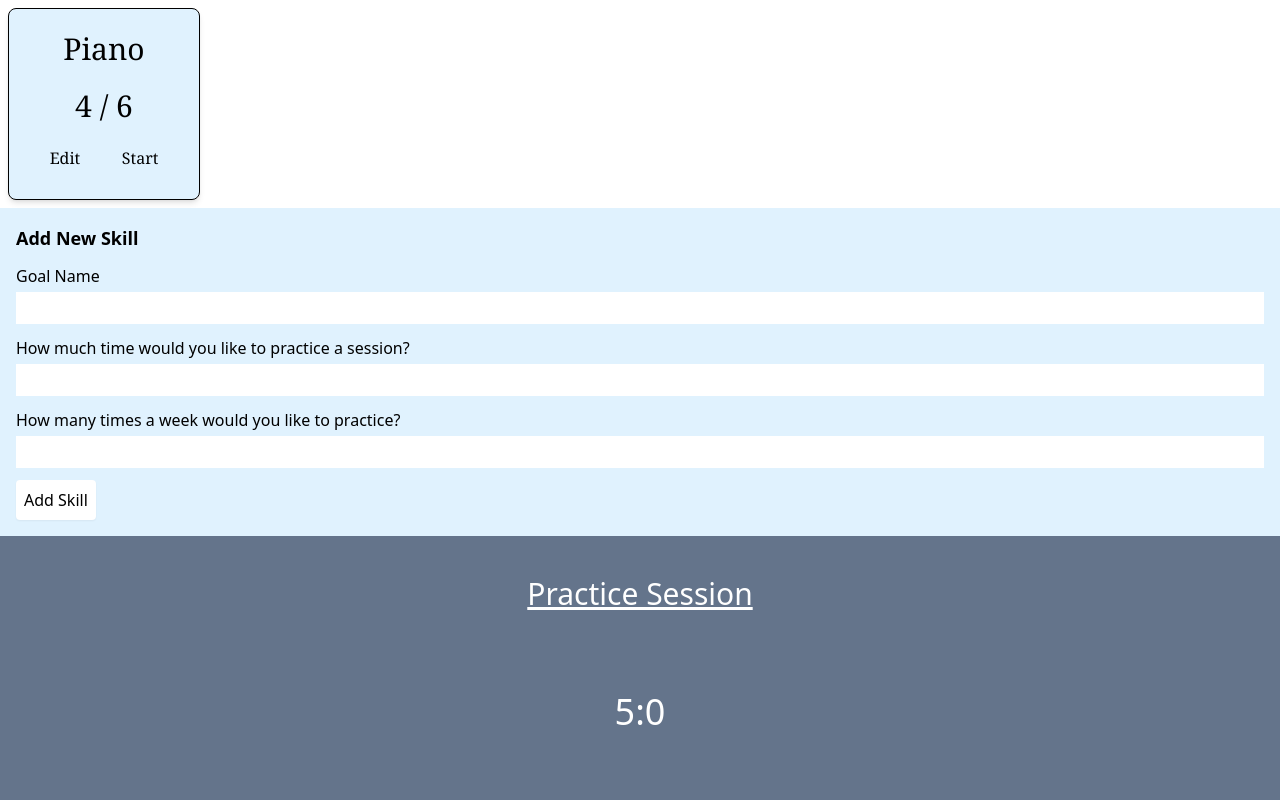
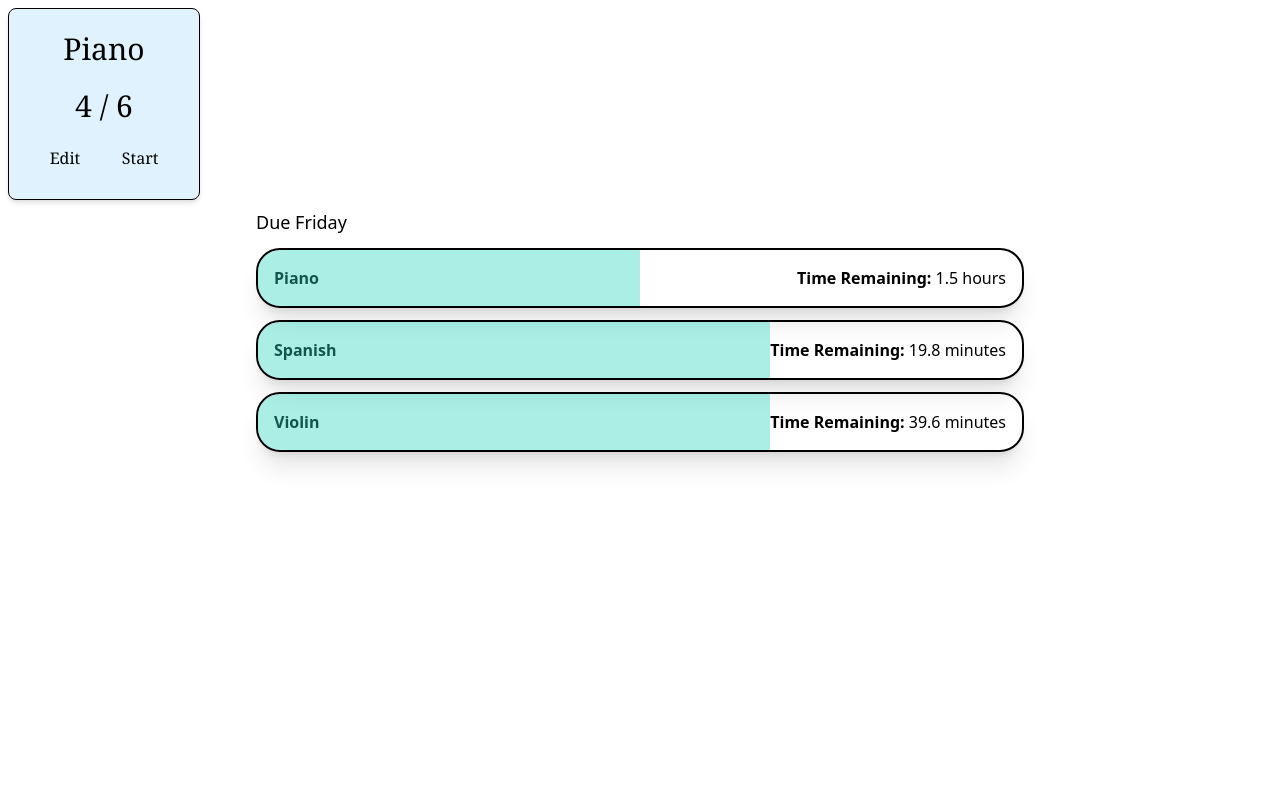
Before and after one commit to chingu-voyages/v43-tier2-team-21, a React (Create React App) app: page / in a window 1280 px wide. Shown: the top 800 px of the page. Built offline with nearby package versions, Linux system fonts and the light colour scheme.

Commit message:
add routing from edit and start buttons. Remove placholder SkillFrom and Timer from Dashboard.

```diff
--- a/src/App.js
+++ b/src/App.js
@@ -2,6 +2,7 @@ import SkillForm from "./components/SkillForm";
 import { Routes, Route } from "react-router";
 import Dashboard from "./pages/Dashboard";
 import LandingPage from "./pages/LandingPage";
+import Timer from "./components/Timer"
 
 export default function App() {
   return (
@@ -9,6 +10,8 @@ export default function App() {
       <Route path="/landingpage" element={<LandingPage />} />
       <Route path="/dashboard" element={<Dashboard />} />
       <Route path="/addskill" element={<SkillForm />} />
+      <Route path="/edit" element={<SkillForm />}/>
+      <Route path="/timer" element={<Timer />}/>
       <Route path="*" element={<Dashboard />} />
     </Routes>
   );
--- a/src/pages/Dashboard.js
+++ b/src/pages/Dashboard.js
@@ -7,8 +7,6 @@ const Dashboard = () => {
   return (
     <>
       <SkillCard />
-      <SkillForm />
-      <Timer />
       <DueToday />
     </>
   );
```
